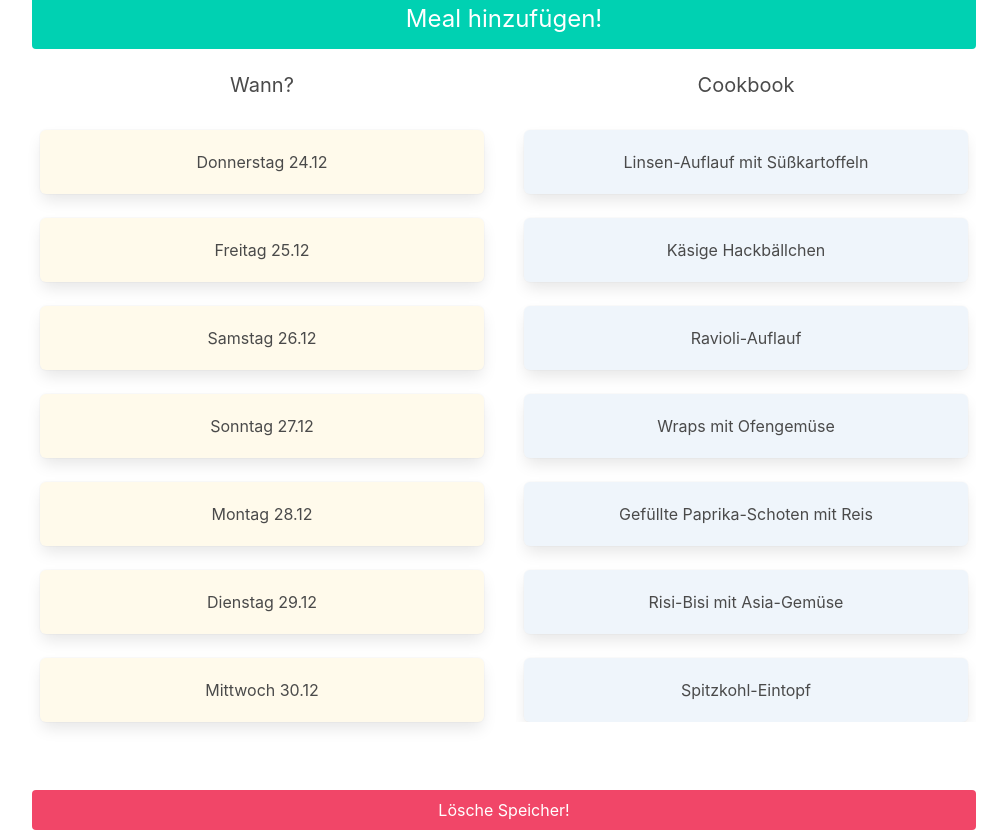
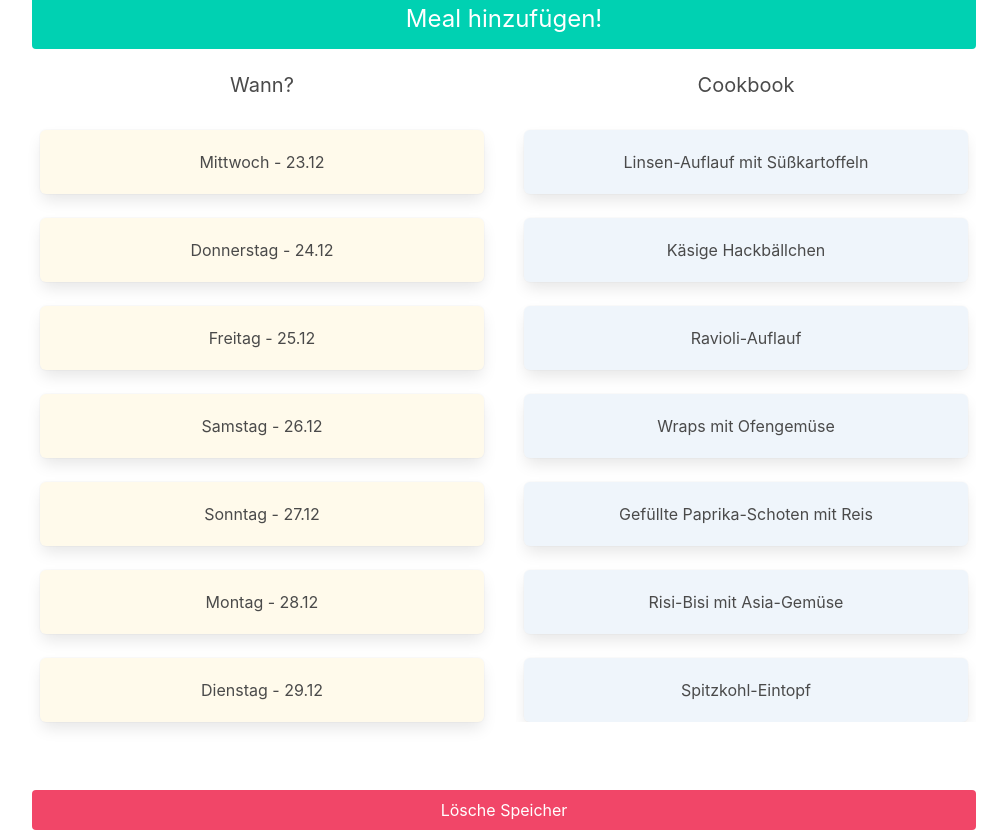
Before and after one commit to christiankozalla/vue-custom-mealio, a Vue app: page / in a window 1280 px wide. Shown: the part 280-1110 px from the top of the page, without its empty margins (136-1143 px from the left). Built offline with nearby package versions, Linux system fonts and the light colour scheme.

Commit message:
Fixes corrumped dates - adds clear storage question

```diff
--- a/package.json
+++ b/package.json
@@ -1,5 +1,5 @@
 {
-  "name": "gutschein",
+  "name": "koalamenu",
   "version": "0.1.0",
   "private": true,
   "scripts": {
--- a/public/index.html
+++ b/public/index.html
@@ -1,5 +1,5 @@
 <!DOCTYPE html>
-<html lang="en">
+<html lang="de">
   <head>
     <meta charset="utf-8" />
     <meta http-equiv="X-UA-Compatible" content="IE=edge" />
@@ -9,14 +9,13 @@
       href="https://cdn.jsdelivr.net/npm/bulma@0.9.2/css/bulma.min.css"
     />
     <link rel="icon" href="<%= BASE_URL %>favicon.ico" />
-    <title><%= htmlWebpackPlugin.options.title %></title>
+    <title>Koala Menu</title>
   </head>
   <body>
     <noscript>
       <strong
-        >We're sorry but <%= htmlWebpackPlugin.options.title %> doesn't work
-        properly without JavaScript enabled. Please enable it to
-        continue.</strong
+        >We're sorry but Koala Menu doesn't work properly without JavaScript
+        enabled. Please enable it to continue.</strong
       >
     </noscript>
     <div id="app"></div>
--- a/src/components/Meals.vue
+++ b/src/components/Meals.vue
@@ -49,23 +49,9 @@
               :key="dayOffset"
               class="box is-clickable has-background-warning-light"
               v-show="!meals.some((meal) => meal.date === checkDate(dayOffset))"
-              @click="chooseDate(dayOffset)"
+              @click="chooseDate(dayOffset - 1)"
             >
-              {{ getDayString(dayOffset) }}
-              {{
-                new Date(new Date().setDate(new Date().getDate() + dayOffset))
-                  .getDate()
-                  .toString()
-                  .padStart(2, "0")
-              }}.{{
-                (
-                  new Date(
-                    new Date().setDate(new Date().getDate() + dayOffset)
-                  ).getMonth() + 1
-                )
-                  .toString()
-                  .padStart(2, "0")
-              }}
+              {{ getFormattedDate(dayOffset - 1) }}
             </div>
           </transition-group>
         </div>
@@ -74,18 +60,41 @@
         <h3 class="subtitle  mt-4">Cookbook</h3>
         <div id="cookbook-col" class="p-2">
           <div
-            v-for="dish in cookbook.dishes"
-            :key="dish.name"
+            v-for="{ name } in cookbook.dishes"
+            :key="name"
             class="box is-clickable has-background-info-light"
-            @click="chooseMeal(dish.name)"
+            @click="chooseMeal(name)"
           >
-            {{ dish.name }}
+            {{ name }}
           </div>
         </div>
       </div>
     </div>
-    <button class="button is-fullwidth is-danger mt-6" @click="clearStorage">
-      Lösche Speicher!
+    <transition name="fade">
+      <div v-show="showQuestion" class="box has-background-danger-light">
+        <div class="field has-text-centered is-size-5">
+          Möchtest du <em>wirklich</em> den Speicher löschen?
+        </div>
+
+        <div class="is-flex is-justify-content-space-around">
+          <button class="button is-danger is-medium mr-2" @click="clearStorage">
+            Ja, wirklich!
+          </button>
+          <button
+            class="button is-info is-medium ml-2"
+            @click="showQuestion = false"
+          >
+            Nein, doch nicht.
+          </button>
+        </div>
+      </div>
+    </transition>
+    <button
+      v-show="!showQuestion"
+      class="button is-fullwidth is-danger mt-6"
+      @click="showQuestion = true"
+    >
+      Lösche Speicher
     </button>
   </div>
 </template>
@@ -101,14 +110,15 @@ export default {
       newDate: "",
       newDateEncoded: null,
       cookbook: {},
+      showQuestion: false,
       weekDayMap: [
+        "Sonntag",
         "Montag",
         "Dienstag",
         "Mittwoch",
         "Donnerstag",
         "Freitag",
         "Samstag",
-        "Sonntag",
       ],
     };
   },
@@ -146,9 +156,7 @@ export default {
       this.newMeal = meal;
     },
     chooseDate(dayOffset) {
-      let chosenDate = new Date(
-        new Date().setDate(new Date().getDate() + dayOffset - 1)
-      ).toDateString();
+      let chosenDate = this.getFormattedDate(dayOffset);
       this.newDateEncoded = new Date()
         .setDate(new Date().getDate() + dayOffset - 1)
         .valueOf();
@@ -161,10 +169,26 @@ export default {
     },
     getDayString(dayOffset) {
       return this.weekDayMap[
+        new Date(new Date().setDate(new Date().getDate() + dayOffset)).getDay()
+      ];
+    },
+    getFormattedDate(dayOffset) {
+      let dayNameString = this.getDayString(dayOffset);
+      let dayString = new Date(
+        new Date().setDate(new Date().getDate() + dayOffset)
+      )
+        .getDate()
+        .toString()
+        .padStart(2, "0");
+      let monthString = (
         new Date(
-          new Date().setDate(new Date().getDate() + dayOffset - 1)
-        ).getDay()
-      ];
+          new Date().setDate(new Date().getDate() + dayOffset)
+        ).getMonth() + 1
+      )
+        .toString()
+        .padStart(2, "0");
+
+      return dayNameString + " - " + dayString + "." + monthString;
     },
     resetMeal() {
       this.newMeal = "";
```
